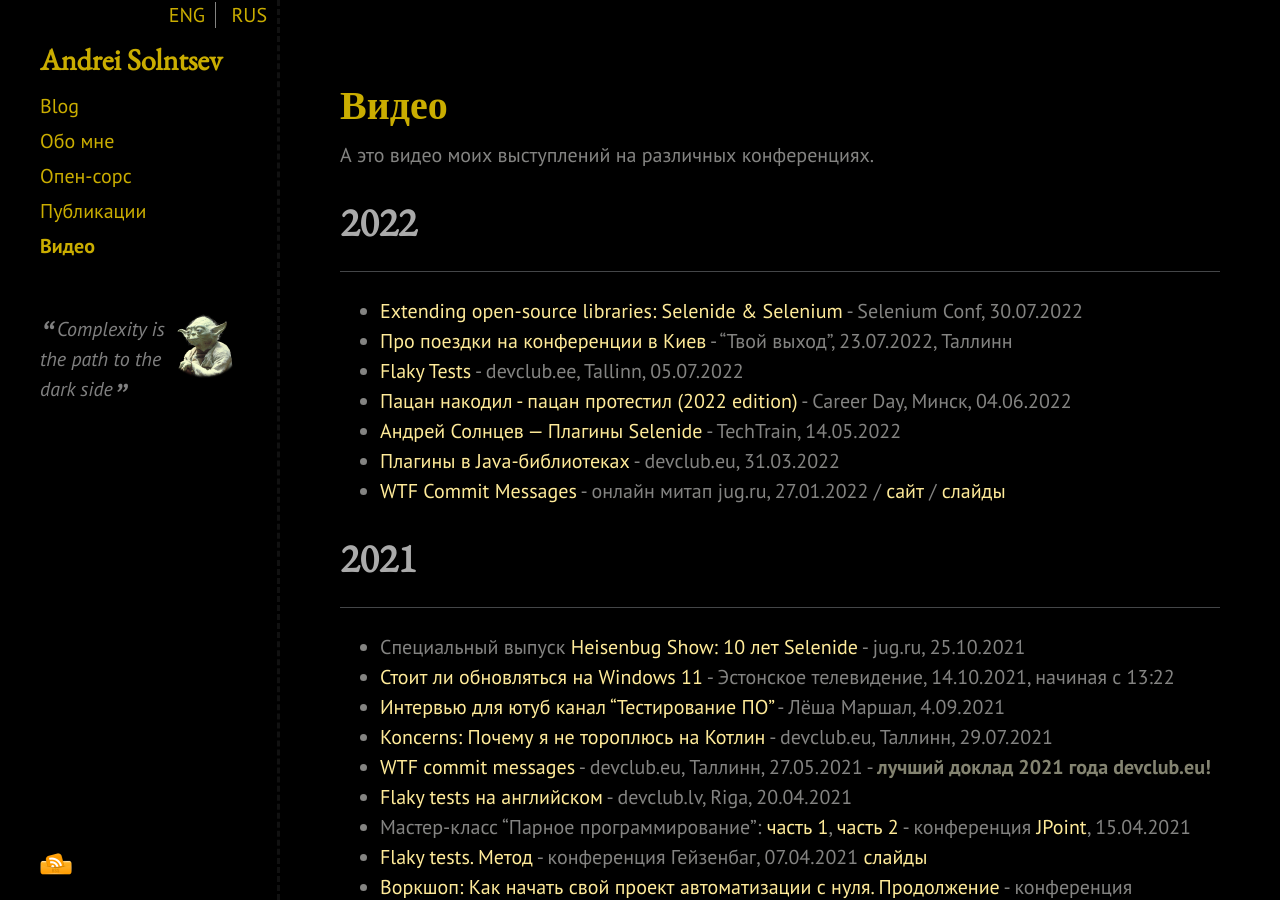
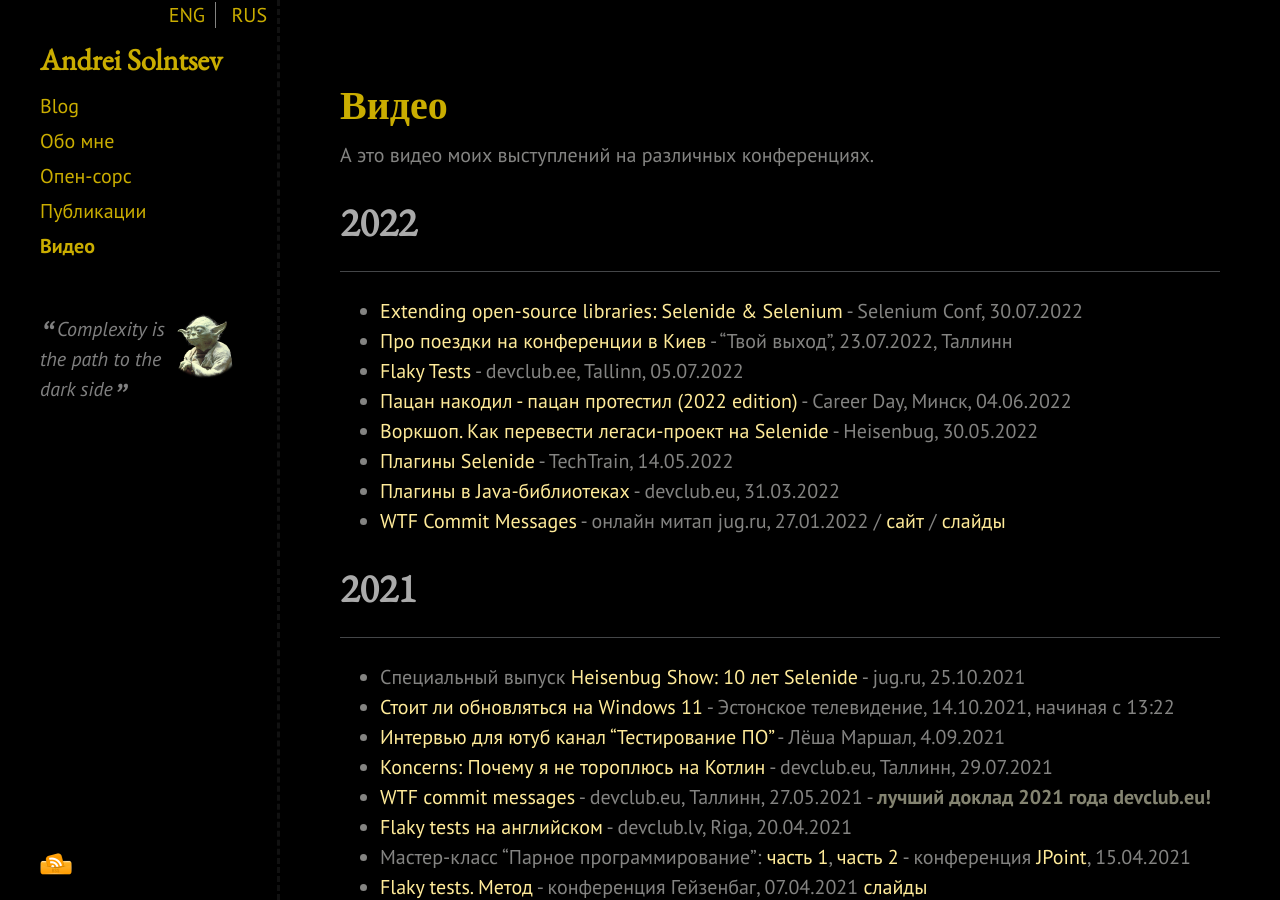
Before and after one commit to asolntsev/asolntsev.github.io, a Jekyll site: the page built from ru/video.md, in a window 1280 px wide and 900 px high. Built offline with Jekyll 4.4.1, drawn with Linux system fonts in a browser that asks for light colours; nearby versions of some CDN libraries.

Commit message:
add video from Heisenbug spring 2022

```diff
--- a/ru/video.md
+++ b/ru/video.md
@@ -13,7 +13,8 @@
 * [Про поездки на конференции в Киев](https://youtu.be/AOBEqZ0T51c) - "Твой выход", 23.07.2022, Таллинн
 * [Flaky Tests](https://www.youtube.com/watch?v=-c5XT2v5gRY&ab_channel=DEVCLUB.EE) - devclub.ee, Tallinn, 05.07.2022
 * [Пацан накодил - пацан протестил (2022 edition)](https://www.youtube.com/watch?v=C8MIGAjgVqE&ab_channel=KVHigh-TechClub) - Career Day, Минск, 04.06.2022
-* [Андрей Солнцев — Плагины Selenide](https://www.youtube.com/watch?v=VuA4P_AS3oA&ab_channel=TechTrain) - TechTrain, 14.05.2022
+* [Воркшоп. Как перевести легаси-проект на Selenide](https://www.youtube.com/watch?v=7YfW6wl1z14) - Heisenbug, 30.05.2022
+* [Плагины Selenide](https://www.youtube.com/watch?v=VuA4P_AS3oA&ab_channel=TechTrain) - TechTrain, 14.05.2022
 * [Плагины в Java-библиотеках](https://www.youtube.com/watch?v=iIIsZRHya-w&ab_channel=DEVCLUB.EU) - devclub.eu, 31.03.2022
 * [WTF Commit Messages](https://youtu.be/xbnx59viqNk) - онлайн митап jug.ru, 27.01.2022 / [сайт](https://jug.ru/2022/01/%d0%9e%d0%bd%d0%bb%d0%b0%d0%b9%d0%bd-27-%d1%8f%d0%bd%d0%b2%d0%b0%d1%80%d1%8f-%d0%92%d1%81%d1%82%d1%80%d0%b5%d1%87%d0%b0-%d1%81-%d0%90%d0%bd%d0%b4%d1%80%d0%b5%d0%b5%d0%bc-%d0%a1%d0%be%d0%bb%d0%bd/) / [слайды](https://docs.google.com/presentation/d/1VPjCzetQTL3DXUBod_jESMIpjbJOaEIhII3__ErnZlY/edit?usp=sharing)
 
```
